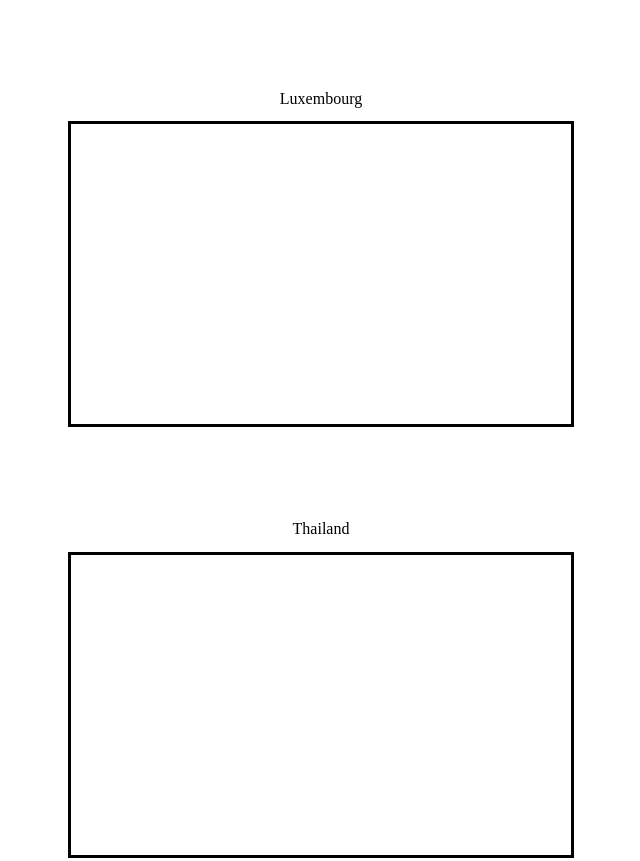
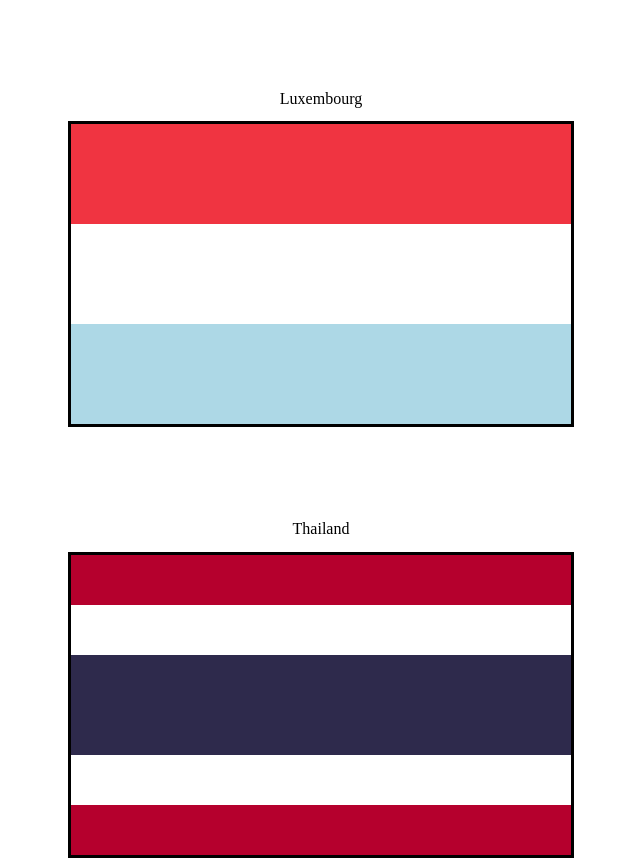
Before and after one commit to fullstack-decal-fa22/hw2-wongjt22, a plain HTML site: page index.html in a window 1280 px wide. Shown: the part 509-1370 px from the top of the page, without its empty margins (319-959 px from the left). Drawn offline with Linux system fonts and the light colour scheme.

Commit message:
Completed Q1 and Q2

```diff
--- a/styles.css
+++ b/styles.css
@@ -32,6 +32,7 @@ h2 {
 }
 
 .threevert {
+  height: 33.3%;
 }
 
 .threehoriz {
@@ -75,7 +76,7 @@ h2 {
   background-color: blue;
 }
 
-.lightblue {
+.light-blue {
   background-color: lightblue;
 }
 
@@ -91,18 +92,31 @@ h2 {
   background-color: #000;
 }
 
+#white {
+  background-color: white;
+}
+
+.red {
+  background-color: #f03441;
+}
+
 /* BEGIN QUESTION 2 */
 
 .thailand-red {
-  /* TODO */
+  background-color: #B5002D;
+  height: 16.7%;
 }
 
 .thailand-white {
   /* TODO */
+  background-color: #fff;
+  height: 16.7%;
 }
 
 .thailand-blue {
   /* TODO */
+  background-color: #2E2A4C;
+  height: 33.3%;
 }
 
 /* END QUESTION 2 */
```
